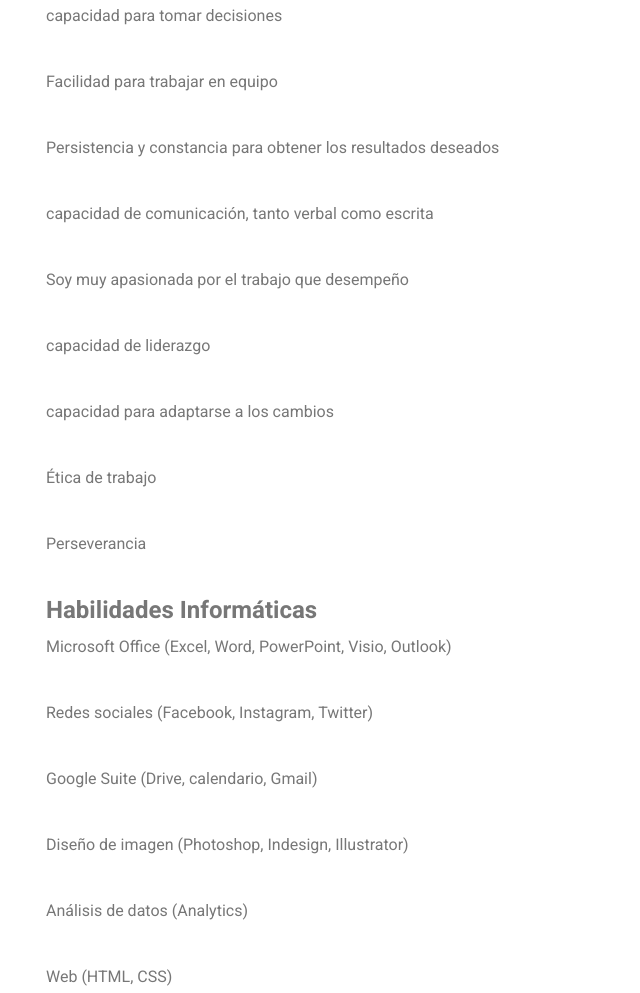
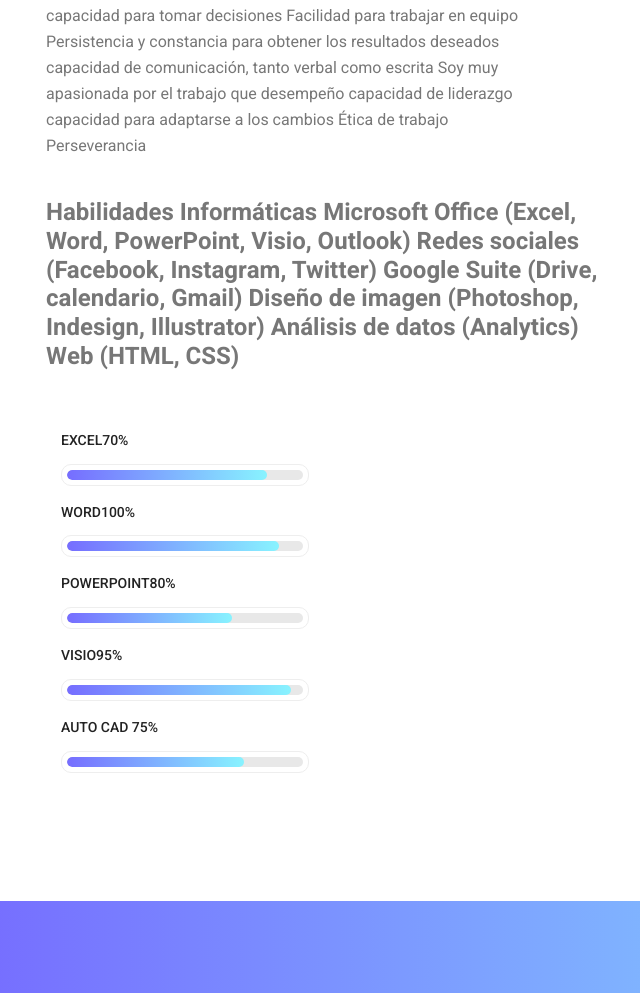
Before and after one commit to yenife/yeni.segovia, a plain HTML site: page habilidades.html in a window 1280 px wide. Shown: the part 1175-2168 px from the top of the page, without its empty margins (24-664 px from the left). Drawn offline with Linux system fonts and the light colour scheme.

Commit message:
Update habilidades.html

```diff
--- a/habilidades.html
+++ b/habilidades.html
@@ -83,22 +83,22 @@
         				<div class="welcome_text">
         					<h4>Mis Habilidades</h4>
                           <h3>Habilidades Personales</h3>
-        					<p>capacidad para tomar decisiones</p>
-                  <p> Facilidad para trabajar en equipo</p>
-                  <p>Persistencia y constancia para obtener los resultados deseados</p>
-                  <p>capacidad de comunicación, tanto verbal como escrita</p>
-                  <p>Soy muy apasionada por el trabajo que desempeño</p>
-                  <p>capacidad de liderazgo</p>
-                  <p>capacidad para adaptarse a los cambios</p>
-                  <p>Ética de trabajo</p>
-                  <p>Perseverancia</p>
-                          <h3>Habilidades Informáticas</h3>
-        					<p>Microsoft Office (Excel, Word, PowerPoint, Visio, Outlook)</p>
-                  <p>Redes sociales (Facebook, Instagram, Twitter)</p>
-                  <p>Google Suite (Drive, calendario, Gmail)</p>
-                  <p>Diseño de imagen (Photoshop, Indesign, Illustrator)</p>
-                  <p> Análisis de datos (Analytics)</p>
-                  <p> Web (HTML, CSS)</p>
+        					<p>capacidad para tomar decisiones
+                  Facilidad para trabajar en equipo
+                  Persistencia y constancia para obtener los resultados deseados
+                  capacidad de comunicación, tanto verbal como escrita
+                  Soy muy apasionada por el trabajo que desempeño
+                  capacidad de liderazgo
+                  capacidad para adaptarse a los cambios
+                  Ética de trabajo
+                  Perseverancia</p>
+                          <h3>Habilidades Informáticas
+        					Microsoft Office (Excel, Word, PowerPoint, Visio, Outlook)
+            Redes sociales (Facebook, Instagram, Twitter)
+          Google Suite (Drive, calendario, Gmail)
+        Diseño de imagen (Photoshop, Indesign, Illustrator)
+    Análisis de datos (Analytics)
+     Web (HTML, CSS)</p>
         			<div class="col-lg-6">
         				<div class="tools_expert">
         					<div class="skill_main">
```
